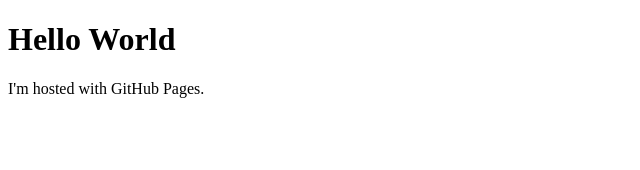
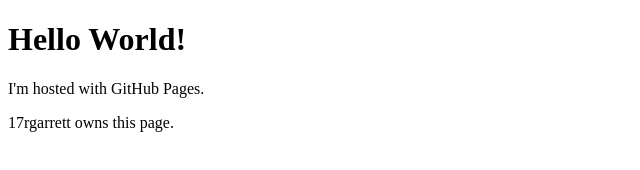
Before and after one commit to 17rgarrett/17rgarrett.github.io, a plain HTML site: page index.html in a window 1280 px wide. Shown: the whole page, without its empty margins (0-640 px from the left). Drawn offline with Linux system fonts and the light colour scheme.

Commit message:
Update index.html

```diff
--- a/index.html
+++ b/index.html
@@ -1,7 +1,8 @@
 <!DOCTYPE html>
 <html>
 <body>
-<h1>Hello World</h1>
+<h1>Hello World!</h1>
 <p>I'm hosted with GitHub Pages.</p>
+<p>17rgarrett owns this page.</p>
 </body>
 </html>
```
